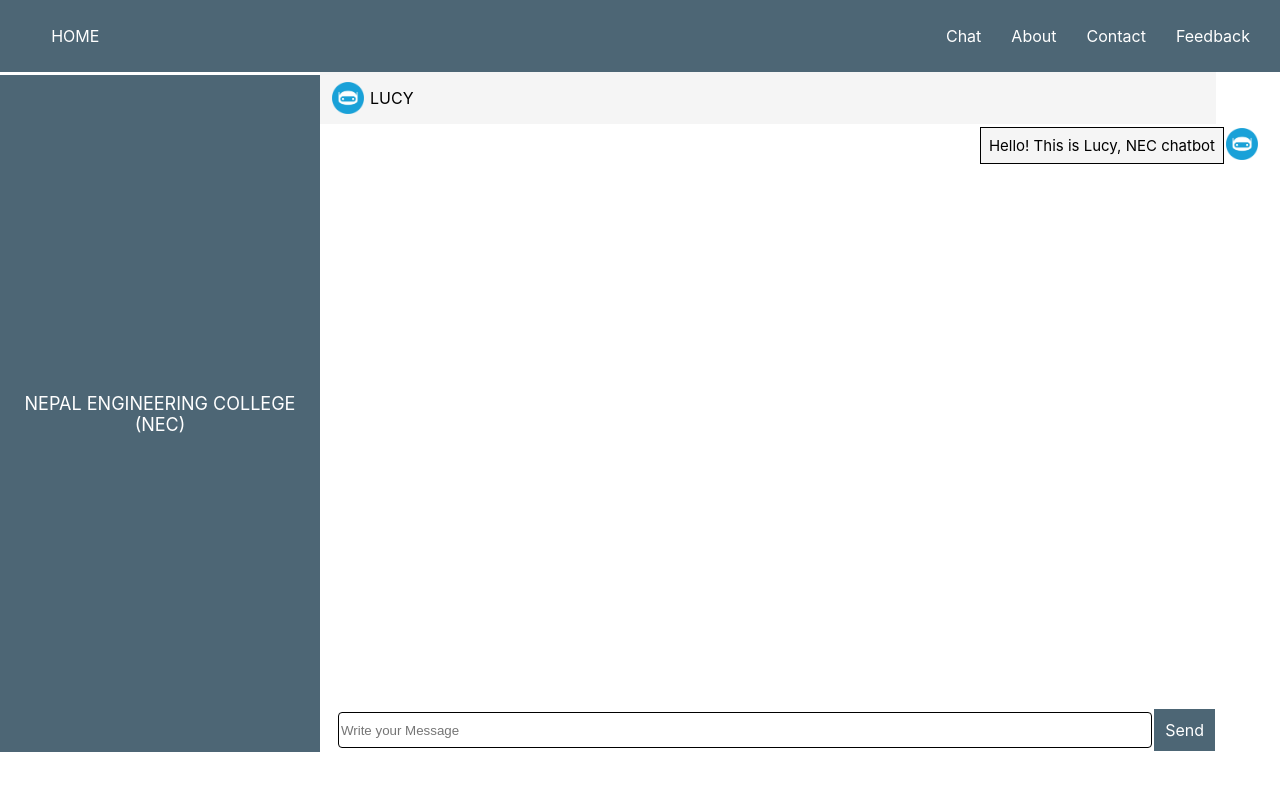
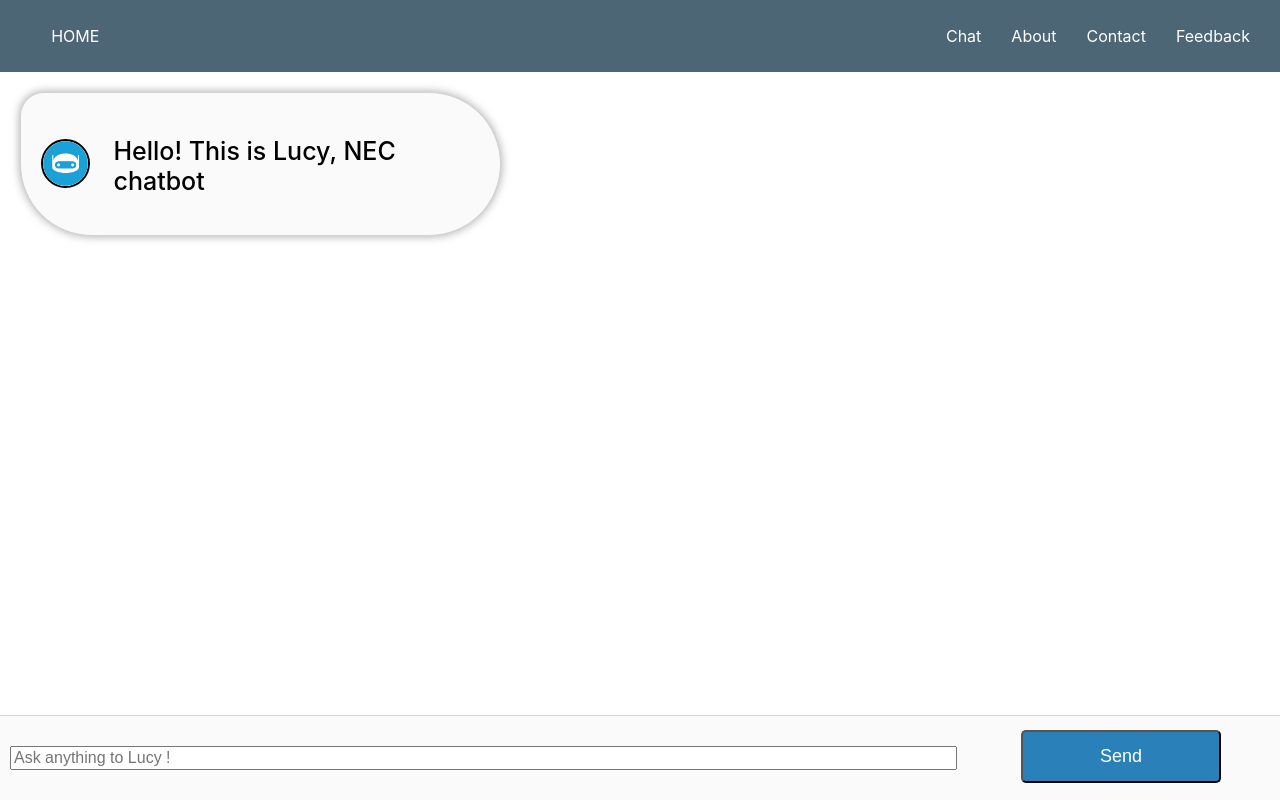
Before and after one commit to surajkarki66/Lucy-Backend, a React (Create React App) app in the folder client/: page /chat in a window 1280 px wide. Built offline with nearby package versions, Linux system fonts and the light colour scheme.

Commit message:
Updated chat page

```diff
--- a/client/src/App.tsx
+++ b/client/src/App.tsx
@@ -2,7 +2,7 @@
 
 import Nav from "./components/Navs/Nav";
 import Home from "./pages/Home/Home";
-import ChatPage from "./pages/ChatPage";
+import ChatPage from "./pages/ChatPage/ChatPage";
 
 const App: React.FC = () => {
   const routes = (
@@ -12,10 +12,10 @@
     </Routes>
   );
   return (
-    <div>
+    <>
       <Nav />
       {routes}
-    </div>
+    </>
   );
 };
 
--- a/client/src/components/Chat/Chat.css
+++ /dev/null
@@ -1,55 +0,0 @@
-.Chat--container {
-  display: flex;
-  height: 85vh;
-}
-.side--panel {
-  margin-top: 3px;
-  width: 25%;
-  background-color: rgb(77, 102, 117);
-  display: flex;
-  align-items: center;
-  justify-content: center;
-}
-.main--panel {
-  width: 70%;
-  background-color: white;
-  display: flex;
-  flex-direction: column;
-  justify-content: space-between;
-}
-.title {
-  font-size: large;
-  font-style: unset;
-  color: white;
-  text-transform: uppercase;
-  text-align: center;
-}
-
-.chat--head {
-  display: flex;
-  align-items: center;
-  background-color: whitesmoke;
-  padding: 10px;
-}
-
-.chat--message {
-  margin-left: 2%;
-  display: flex;
-  align-items: center;
-  justify-content: space-between;
-}
-.chat--message-box input {
-  border-radius: 4px;
-  width: 100%;
-  height: 2rem;
-  border: 1px solid black;
-}
-.chat--message-box {
-  width: 92%;
-}
-.chat--message-enter {
-  padding: 11px;
-  border: 1px solid;
-  background-color: rgb(77, 102, 117);
-  color: white;
-}
--- a/client/src/components/Chat/Chat.tsx
+++ /dev/null
@@ -1,30 +0,0 @@
-import "./Chat.css";
-import Logo from "../../assets/images/logo.png";
-
-import ChatMessage from "./ChatMessage/ChatMessage";
-
-const Chat: React.FC = () => {
-  return (
-    <div className="Chat--container">
-      <div className="side--panel">
-        <div className="title">Nepal Engineering College (NEC)</div>
-      </div>
-      <div className="main--panel">
-        <div className="chat--head">
-          <img className="chat--logo" src={Logo} alt="Lucy" />
-          <div className="chat--head--title">LUCY</div>
-        </div>
-
-        <ChatMessage message="Hello! This is Lucy, NEC chatbot" />
-        <div className="chat--message">
-          <div className="chat--message-box">
-            <input type="text" placeholder="Write your Message" />
-          </div>
-          <div className="chat--message-enter">Send</div>
-        </div>
-      </div>
-    </div>
-  );
-};
-
-export default Chat;
--- a/client/src/components/Chat/ChatMessage/ChatMessage.css
+++ b/client/src/components/Chat/ChatMessage/ChatMessage.css
@@ -1,27 +1,111 @@
-.chat--message-container {
+.msgs {
   display: flex;
-  justify-content: space-evenly;
-  align-items: center;
-  position: absolute;
-  top: 7em;
-  right: 1rem;
-  border-radius: 15px;
+  flex-direction: column;
 }
 
-.chat--sent--message p {
-  font-size: 15px;
-  padding: 0.5rem;
-  background-color: whitesmoke;
-  border: 1px solid black;
-  color: black;
-  text-align: center;
+.msg {
+  display: flex;
+  padding: 20px 10px 0 20px;
+  margin: 20px;
+  border-radius: 3000px;
+  box-shadow: 0 0 10px rgb(164, 164, 164);
+  align-items: center;
+}
+.sent {
+  background-color: #395dff;
+  color: white;
+  border-top-right-radius: 1000px;
+  flex-direction: row-reverse;
+  padding: 20px 20px 0 10px;
+  text-align: end;
+  float: right;
+}
+.received {
+  border: 1px solid lightgray;
+  background-color: #fafafa;
+  border-top-left-radius: 1000px;
+  float: left;
 }
 
-.chat--sent--message span {
+img {
+  border-radius: 50%;
+  height: 45px;
+  margin-top: -20px;
+  border: 2px solid black;
+}
+p {
+  font-family: -apple-system, BlinkMacSystemFont, "Segoe UI", Roboto, Oxygen,
+    Ubuntu, Cantarell, "Open Sans", "Helvetica Neue", sans-serif;
+  font-weight: 500;
+  font-size: 25px;
+  margin-top: 10px;
+  margin-left: 10px;
+  margin-right: 10px;
+  overflow-wrap: break-word;
+}
+.sendMsg {
+  position: fixed;
+  display: flex;
+  width: 100%;
+  bottom: 0;
+  z-index: 1;
+  border-top: 1px solid lightgray;
+  margin-left: -5px;
   padding: 10px;
+  padding-bottom: 30px;
+  background-color: #fafafa;
 }
-.chat--logo {
-  width: 2rem;
-  padding-right: 6px;
-  padding-left: 2px;
+.btn-send {
+  width: 18%;
+  font-size: 18px;
+  font-weight: 550px;
+  margin: 4px 5% -13px 5%;
+  max-width: 200px;
+  color: #fff;
+  background: #2a80b9;
+  border-radius: 5px;
 }
+
+.btn-send:hover {
+  color: white;
+  opacity: 0.8;
+  transform: scale(1.02);
+}
+.input-message {
+  width: 78%;
+  font-size: 16px;
+  font-weight: 550px;
+  margin-left: 5px;
+  margin-top: 20px;
+}
+@media (max-width: 775px) {
+  p {
+    font-size: 20px;
+  }
+  .sent {
+    padding: 10px 10px 0 10px;
+  }
+  .received {
+    padding: 10px 10px 0 10px;
+  }
+  img {
+    height: 35px;
+    margin-top: -10px;
+  }
+}
+
+@media (max-width: 500px) {
+  p {
+    font-size: 15px;
+  }
+  .sent {
+    padding: 7px 7px 0 7px;
+  }
+  .received {
+    padding: 7px 7px 0 7px;
+  }
+  img {
+    height: 30px;
+    margin-top: -7px;
+  }
+}
--- a/client/src/components/Chat/ChatMessage/ChatMessage.tsx
+++ b/client/src/components/Chat/ChatMessage/ChatMessage.tsx
@@ -1,17 +1,36 @@
 import "./ChatMessage.css";
 import Logo from "../../../assets/images/logo.png";
+// import { useRef } from "react";
 
 type PropsType = { message: string };
 
 const ChatMessage: React.FC<PropsType> = ({ message }) => {
+  // const scroll = useRef();
   return (
-    <div className="chat--message-container">
-      <div className="chat--sent--message">
-        <p> {message}</p>
+    <div>
+      <div className="msgs">
+        <div>
+          <div className="msg received">
+            <img src={Logo} alt="" />
+            <p>{message}</p>
+          </div>
+        </div>
       </div>
-      <span>
-        <img className="chat--logo" src={Logo} alt="Lucy" />
-      </span>
+      <div>
+        <form>
+          <div className="sendMsg">
+            <input
+              className="input-message"
+              placeholder="Ask anything to Lucy !"
+              type="text"
+            />
+            <button className="btn-send" type="submit">
+              Send
+            </button>
+          </div>
+        </form>
+      </div>
+      {/* <div ref={scroll}></div> */}
     </div>
   );
 };
--- a/client/src/pages/ChatPage.tsx
+++ /dev/null
@@ -1,7 +0,0 @@
-import Chat from "../components/Chat/Chat";
-
-const ChatPage: React.FC = () => {
-  return <Chat />;
-};
-
-export default ChatPage;
--- /dev/null
+++ b/client/src/pages/ChatPage/ChatPage.tsx
@@ -0,0 +1,11 @@
+import ChatMessage from "../../components/Chat/ChatMessage/ChatMessage";
+
+const Chat: React.FC = () => {
+  return (
+    <div>
+      <ChatMessage message="Hello! This is Lucy, NEC chatbot" />
+    </div>
+  );
+};
+
+export default Chat;
```
